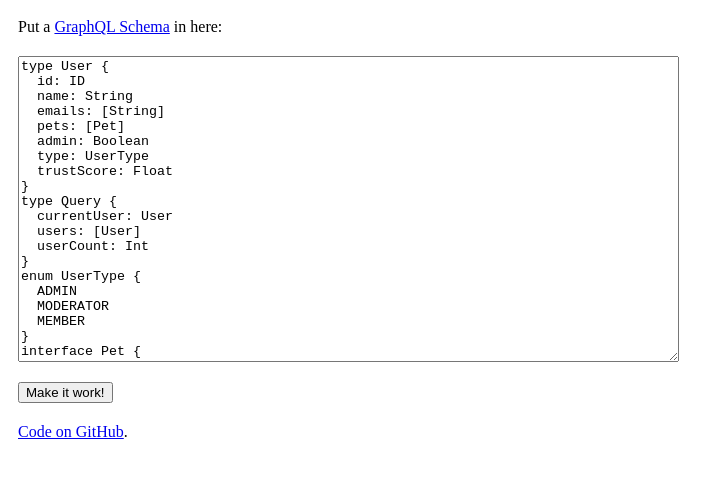
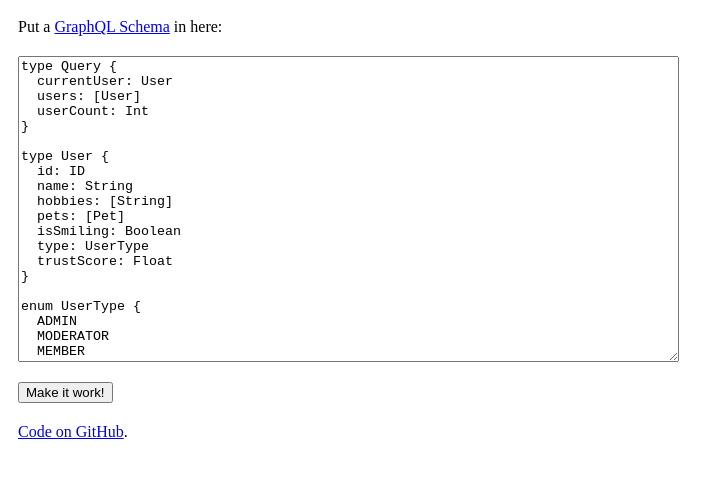
Before and after one commit to jamesmacaulay/graphqlbin, a website: page public/index.html in a window 1280 px wide. Shown: the part 58-536 px from the top of the page, without its empty margins (0-724 px from the left). Drawn offline with Linux system fonts and the light colour scheme.

Commit message:
tweak example schema

```diff
--- a/public/index.html
+++ b/public/index.html
@@ -18,36 +18,42 @@
       </div>
       <div>
         <textarea name="schema" id="schema" cols="80" rows="20">
-type User {
-  id: ID
-  name: String
-  emails: [String]
-  pets: [Pet]
-  admin: Boolean
-  type: UserType
-  trustScore: Float
-}
 type Query {
   currentUser: User
   users: [User]
   userCount: Int
 }
+
+type User {
+  id: ID
+  name: String
+  hobbies: [String]
+  pets: [Pet]
+  isSmiling: Boolean
+  type: UserType
+  trustScore: Float
+}
+
 enum UserType {
   ADMIN
   MODERATOR
   MEMBER
 }
+
 interface Pet {
   name: String
 }
+
 type Cat implements Pet {
   name: String
   currentlyPurring: Boolean
 }
+
 type Dog implements Pet {
   name: String
   currentlyFetching: Boolean
 }
+
 schema {
   query: Query
 }
```
